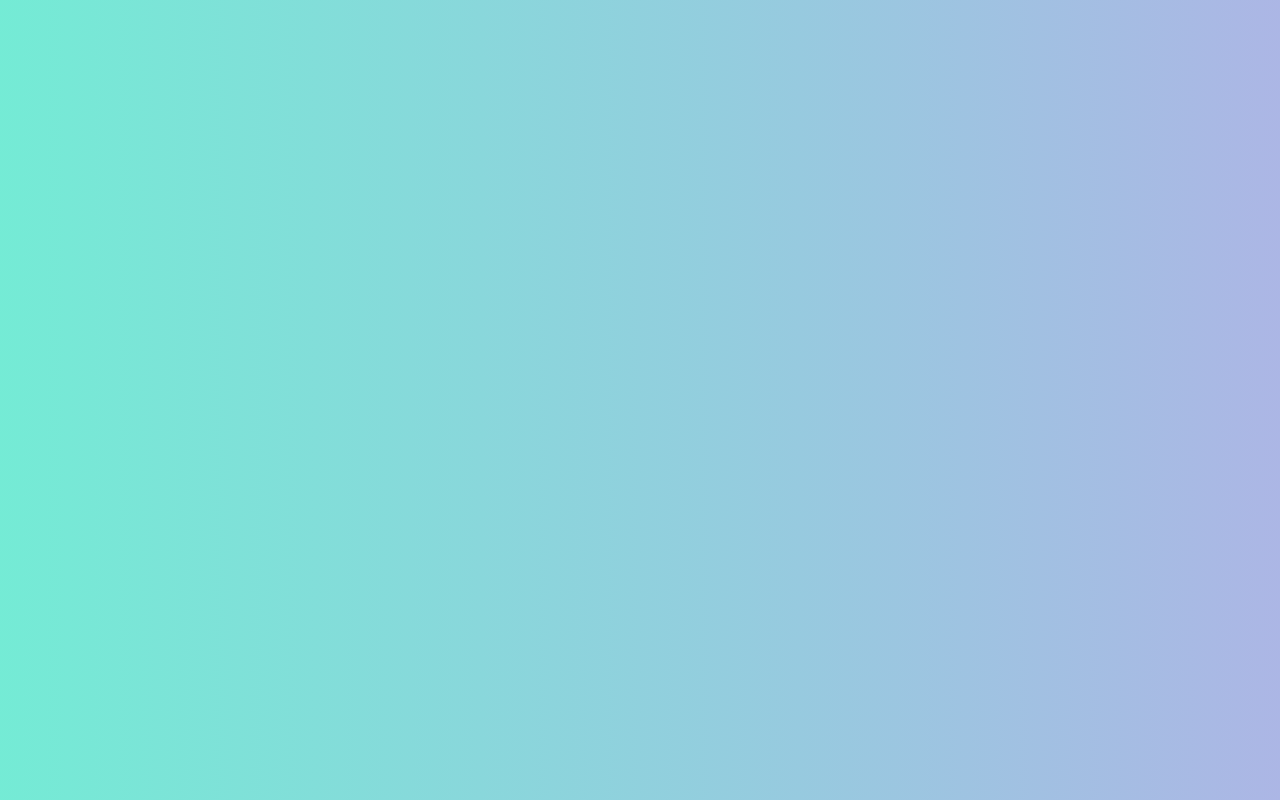
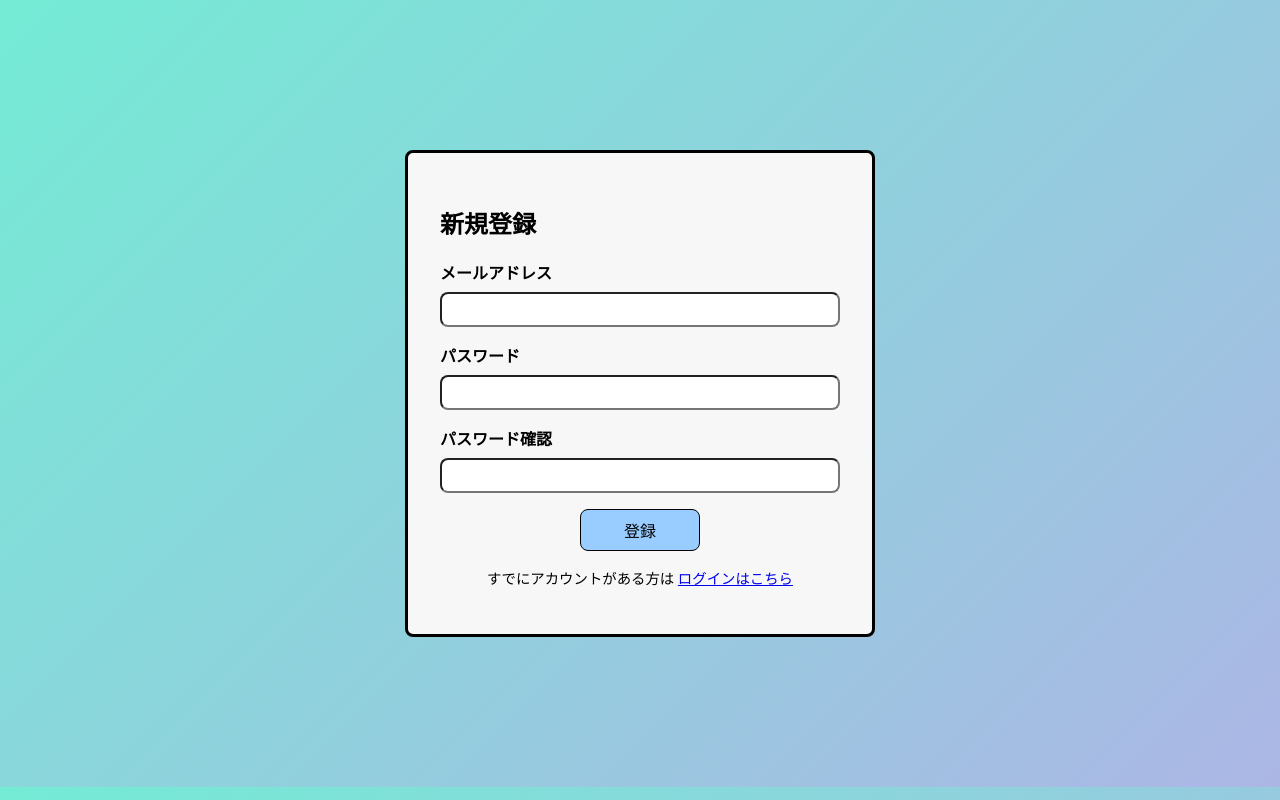
Before and after one commit to kameyama-y/todo-app-vue, a Vue app in the folder todo/: page /register in a window 1280 px wide. Before the commit this address had no page. Built offline with nearby package versions, Linux system fonts and the light colour scheme.

Commit message:
ログイン機能追加

```diff
--- a/todo/src/components/LoginForm.vue
+++ b/todo/src/components/LoginForm.vue
@@ -1,8 +1,7 @@
 <script setup>
 import { ref } from "vue";
 import { useRouter } from "vue-router";
-import { signInWithEmailAndPassword } from "firebase/auth";
-import { auth } from "../firebase"; // Firebaseの認証モジュールをインポート
+import axios from "axios";
 
 const router = useRouter();
 const username = ref("");
@@ -10,12 +9,11 @@ const password = ref("");
 
 const handleLogin = async () => {
   try {
-    const userCredential = await signInWithEmailAndPassword(
-      auth,
-      username.value,
-      password.value
-    );
-    const user = userCredential.user;
+    const res = await axios.post("http://localhost:3000/login", {
+      email: username.value,
+      password: password.value,
+    });
+    const user = res.data.user;
     console.log("ログイン成功:", user);
     router.push("/todo");
   } catch (error) {
@@ -41,6 +39,11 @@ const handleLogin = async () => {
       </div>
       <button class="login-button" type="submit">ログイン</button>
     </form>
+    <!-- 新規登録誘導文 -->
+    <p class="register-link">
+      アカウントをお持ちでない場合は
+      <router-link to="/register">こちらから新規登録</router-link>
+    </p>
   </div>
 </template>
 
@@ -87,5 +90,6 @@ button {
 }
 .login-button {
   margin: 0 auto;
+  border: 1px solid #000;
 }
 </style>
--- /dev/null
+++ b/todo/src/components/RegisterPage.vue
@@ -0,0 +1,118 @@
+<script setup>
+import { ref } from "vue";
+import { useRouter } from "vue-router";
+import axios from "axios";
+
+const router = useRouter();
+const email = ref("");
+const password = ref("");
+const confirmPassword = ref(""); // パスワード確認用
+
+const handleRegister = async () => {
+  if (password.value !== confirmPassword.value) {
+    alert("パスワードが一致しません");
+    return;
+  }
+
+  try {
+    const res = await axios.post("http://localhost:3000/register", {
+      email: email.value,
+      password: password.value,
+    });
+    console.log("登録成功:", res.data);
+    alert("登録に成功しました。ログインしてください。");
+    router.push("/login");
+  } catch (err) {
+    alert(err.response?.data?.error || "登録失敗");
+  }
+};
+</script>
+
+<template>
+  <div class="register-container">
+    <h2>新規登録</h2>
+    <form @submit.prevent="handleRegister">
+      <div class="form-group">
+        <label for="email">メールアドレス</label>
+        <input id="email" v-model="email" type="email" required />
+      </div>
+      <div class="form-group">
+        <label for="password">パスワード</label>
+        <input id="password" v-model="password" type="password" required />
+      </div>
+      <div class="form-group">
+        <label for="confirm-password">パスワード確認</label>
+        <input
+          id="confirm-password"
+          v-model="confirmPassword"
+          type="password"
+          required
+        />
+      </div>
+      <button class="register-button" type="submit">登録</button>
+    </form>
+    <p>
+      すでにアカウントがある方は
+      <router-link to="/login">ログインはこちら</router-link>
+    </p>
+  </div>
+</template>
+
+<style>
+body {
+  background: linear-gradient(135deg, #74ebd5, #acb6e5);
+}
+
+.register-container {
+  max-width: 400px;
+  margin: 150px auto;
+  padding: 2rem;
+  border: 3px solid black;
+  border-radius: 8px;
+  text-align: left;
+  background-color: #f7f7f7;
+}
+
+.form-group {
+  margin-bottom: 1rem;
+}
+
+label {
+  display: block;
+  margin-bottom: 0.5rem;
+  font-weight: bold;
+}
+
+input {
+  width: 100%;
+  padding: 0.5rem;
+  box-sizing: border-box;
+  border-radius: 8px;
+}
+
+button {
+  display: block;
+  padding: 0.5rem 1rem;
+  font-size: 1rem;
+  background-color: #99ccff;
+  border: none;
+  border-radius: 8px;
+  cursor: pointer;
+}
+
+button:hover {
+  background-color: #66aaff;
+}
+
+.register-button {
+  margin: 0 auto;
+  border: 1px solid #000;
+  width: 30%;
+}
+
+p {
+  margin-top: 1rem;
+  text-align: center;
+  font-size: 0.9rem;
+}
+</style>
--- a/todo/src/components/TodoList.vue
+++ b/todo/src/components/TodoList.vue
@@ -120,7 +120,8 @@ const toggleDone = async (todo) => {
 
     if (!res.ok) throw new Error("タスク更新失敗");
 
-    await fetchTodos(); // DBから再取得
+    // 再取得せずにローカルの値だけ反映
+    todo.done = !todo.done;
   } catch (e) {
     console.error(e);
   }
--- a/todo/src/router/index.js
+++ b/todo/src/router/index.js
@@ -1,10 +1,12 @@
 import { createRouter, createWebHistory } from 'vue-router'
 import LoginForm from '../components/LoginForm.vue'
 import TodoList from '../components/TodoList.vue'
+import RegisterPage from "../components/RegisterPage.vue"
 
 const routes = [
-  { path: '/', component: LoginForm },
+  { path: '/login', component: LoginForm },
   { path: '/todo', component: TodoList },
+  { path: '/register', component: RegisterPage }
 ]
 
 const router = createRouter({
```
Also changed, not shown: todo/package.json (+12 -2 lines), 1 other file (tests, documents, lock files or other folders).
